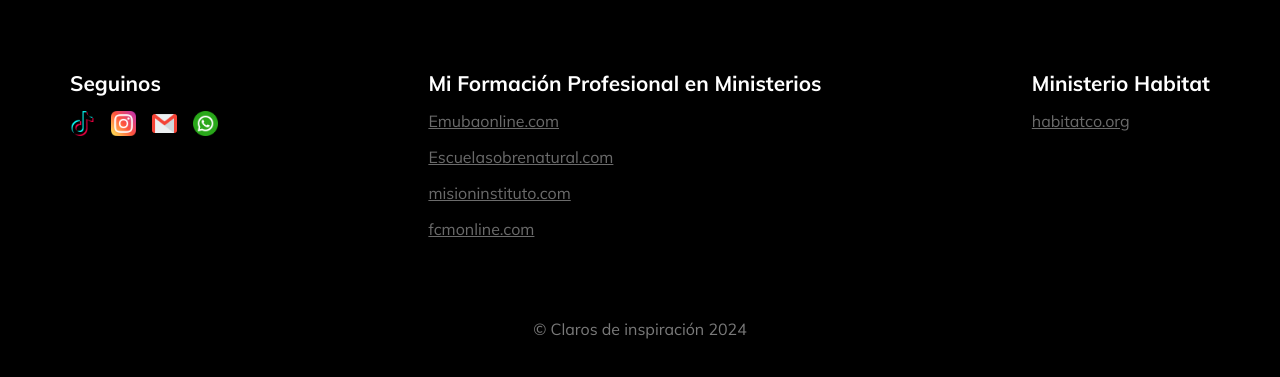
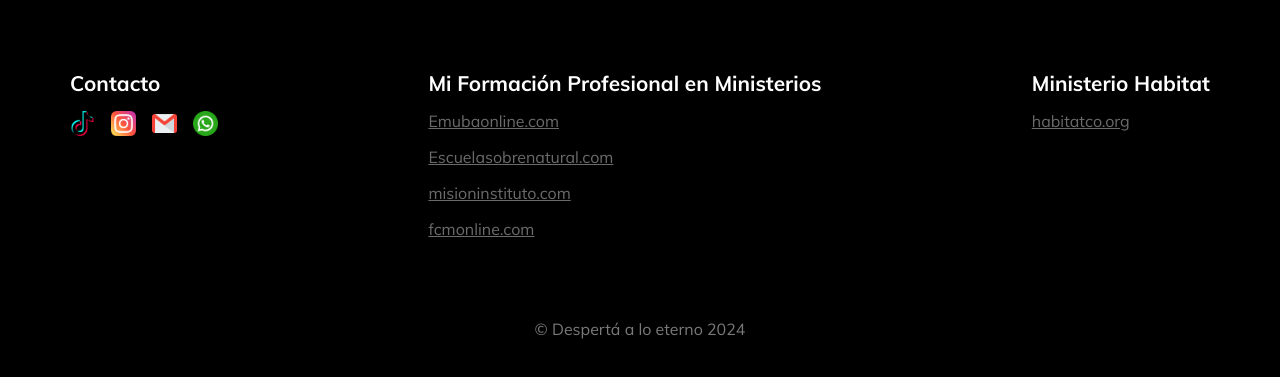
Before and after one commit to Neoagustin/Claros-de-inspiracion, a React (Vite) app: page /curso/1 in a window 1280 px wide. Shown: the part 309-686 px from the top of the page. Built offline with nearby package versions, Linux system fonts and the light colour scheme; the HTML template or start-up script is replaced by a standard one.

Commit message:
Agregando cambios

```diff
--- a/src/components/Footer/Footer.jsx
+++ b/src/components/Footer/Footer.jsx
@@ -11,7 +11,7 @@ export default function Footer() {
       <footer>
          <div className='main-footer-container'>
             <div className='networks-footer-container'>
-               <h3>Seguinos</h3>
+               <h3>Contacto</h3>
                <ul>
                   <li>
                      <a href="https://www.tiktok.com/@sebastianancona?_t=8jsylBLPDKH&_r=1" target='_blank'>
@@ -49,7 +49,7 @@ export default function Footer() {
                <a href="https://www.habitatco.org/">habitatco.org</a>
             </div>
          </div>
-         <p class='copyright'>&copy; Claros de inspiración 2024</p>
+         <p class='copyright'>&copy; Despertá a lo eterno 2024</p>
       </footer>
    )
 }
```
